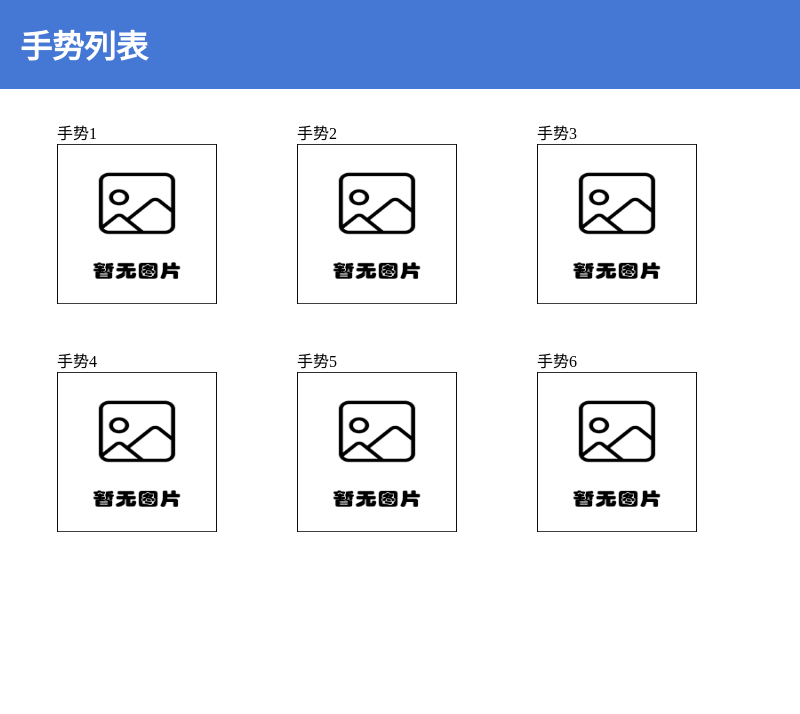
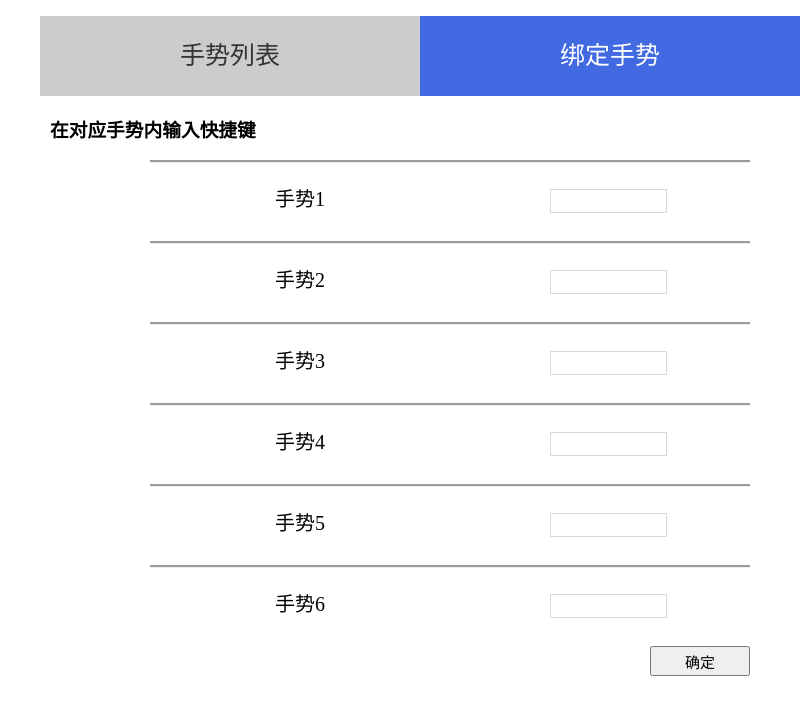
Before and after one commit to KiionCC/GestureManager, an Electron app: page index.html in a window 800 px wide. Drawn offline with nearby package versions, Linux system fonts and the light colour scheme.

Commit message:
加个界面

```diff
--- a/css/main.css
+++ b/css/main.css
@@ -2,23 +2,66 @@ body {
     margin: 0;
     padding: 0;
 }
-
-#title {
+.box{
+    width:100%;
+    height:100%;
+    margin:0 auto;
+}
+ul,li{
+    list-style: none;
+}
+ul{
+    position:relative;
+    display:flex;
+}
+li{
+    flex:1;
+    height:80px;
+}
+input{
+    display:none;
+}
+input+label{
+    display:block;
+    width:100%;
+    height:100%;
+    background:#ccc;
+    font-size:25px;
+    text-align: center;
+    line-height: 80px;
+    color:#333;
+}
+input+label+div{
+    display:none;
     position: absolute;
-    top: 0px;
-    position: fixed;
-    width: 100%;
-    z-index: 9999;
-    background-color: #4577d4;
+    left:50px;
+    top:80px;
 }
-    #title h1 {
-        padding-left: 20px;
-        width: 90%;
-        color: white;
-    }
-
+/* input选中状态时候对应的label的样式 */
+input:checked+label{
+    background:#4169E1;
+    color:#fff;
+}
+/* input选中时候显示对应的div */
+input:checked+label+div{
+    display:block;
+}
+button{
+    height: 30px;
+    width: 100px;
+    font-size: 15px;
+    float: right;
+}
+input[type="text"] {
+    /*background-color: rgb(250, 255, 189);*/
+    background-color: #fff;
+    border: 1px solid rgba(0,0,0,.15);
+    padding-left: 1em;
+    width: 23em;
+    height: 2.8em;
+    margin-bottom: 1.2em;
+}
 #demo {
-  position: relative;
   top: 100px;
   width: 726px;
   margin-left:auto;
--- a/index.html
+++ b/index.html
@@ -4,6 +4,7 @@
     <meta charset="utf-8">
 
     <script src="./js/jquery.min.js"></script>
+    <script src="http://libs.baidu.com/jquery/2.1.4/jquery.min.js"></script>
     <script src="./js/vue.js"></script>
     <script src="https://unpkg.com/element-ui/lib/index.js"></script>
     <link rel="stylesheet" href="https://unpkg.com/element-ui/lib/theme-chalk/index.css">
@@ -13,10 +14,10 @@
 
 </head>
 <body>
-    <div id="title">
-        <h1>手势列表</h1>
-    </div>
-
+<div class="box">
+    <ul>
+        <li>
+            <input type="radio" name="check" id="active1" checked><label for="active1">手势列表</label>
             <div id="demo">
                 <card v-bind:post="posts[0]"></card>
                 <card v-bind:post="posts[1]"></card>
@@ -25,6 +26,22 @@
                 <card v-bind:post="posts[4]"></card>
                 <card v-bind:post="posts[5]"></card>
             </div>
+        </li>
+        <li>
+            <input type="radio" name="check" id="active2" checked><label for="active2" >绑定手势</label>
+            <div id="bang">
+                <h3>在对应手势内输入快捷键</h3>
+                <binding v-bind:bin="bins[0]"></binding>
+                <binding v-bind:bin="bins[1]"></binding>
+                <binding v-bind:bin="bins[2]"></binding>
+                <binding v-bind:bin="bins[3]"></binding>
+                <binding v-bind:bin="bins[4]"></binding>
+                <binding v-bind:bin="bins[5]"></binding>
+                <button>确定</button>
+            </div>
+        </li>
+    </ul>
+</div>
 
     <script src="./js/main.js"></script>
 </body>
--- a/js/card.js
+++ b/js/card.js
@@ -19,3 +19,19 @@ Vue.component('card', {
     </div>
     `
 })
+Vue.component('binding',{
+    props:["bin"],
+    data:function () {
+        return{
+            bindname:this.bin.bindname
+        }
+    },
+    template:`
+    <div>
+        <div class="bind-t" style="margin-left:100px;border-top-style:groove;height: 78px;width: 600px">
+        <p style="float: left;width: 300px;font-size:20px;text-align: center">{{bindname}}</p>
+        <input type="text" style="margin-left:100px;margin-top:26px;height:20px;float:left;width: 100px;display: block">
+        </div>
+    </div>
+    `
+})
--- a/js/main.js
+++ b/js/main.js
@@ -36,3 +36,22 @@ new Vue({
         ]
     }
 })
+new Vue({
+    el:'#bang',
+    data:{
+        bins:[{
+            bindname:"手势1"
+        },{
+            bindname:"手势2"
+        },{
+            bindname:"手势3"
+        },{
+            bindname:"手势4"
+        },{
+            bindname:"手势5"
+        },{
+            bindname:"手势6"
+        }
+        ]
+    }
+})
```
Lines whose indentation alone changed are shown as unchanged.
